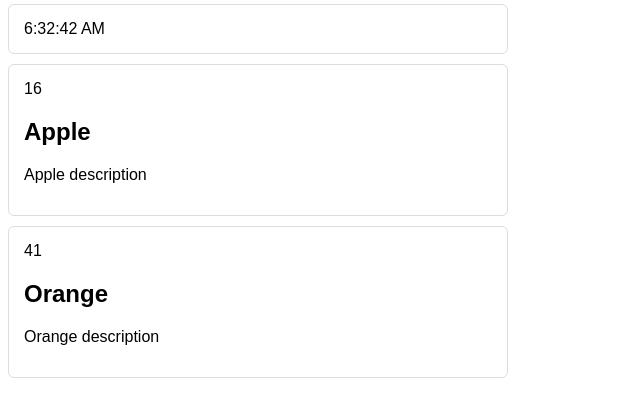
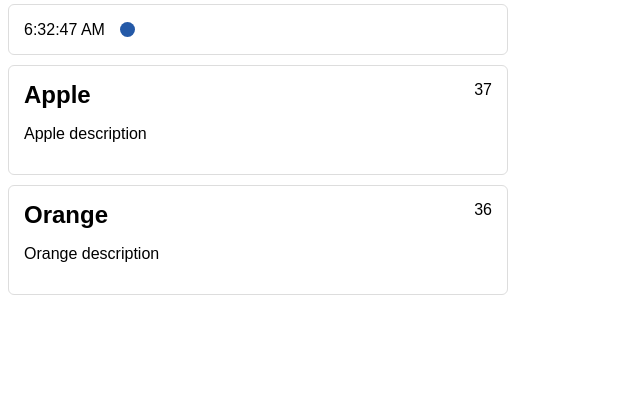
Before and after one commit to dnsobchuk/demo-react, a plain HTML site: page public/index.html in a window 1280 px wide. Shown: the part 110-526 px from the top of the page, without its empty margins (0-640 px from the left). Drawn offline with Linux system fonts and the light colour scheme.

Commit message:
add dynamics and immutable flow

```diff
--- a/public/index.html
+++ b/public/index.html
@@ -11,9 +11,13 @@
 <div id="root"></div>
 
 <script>
-    const state = {
-        time: new Date(),
-        lots: [
+    const api = {
+        get(url) {
+            switch (url){
+                case '/lots':
+                    return new Promise((resolve, reject) => {
+                        setTimeout(() => {
+                            resolve([
                                 {
                                     id: 1,
                                     name: 'Apple',
@@ -25,32 +29,81 @@
                                     name: 'Orange',
                                     description: 'Orange description',
                                     price: 41
-            },
-        ]
+                                }
+                            ])
+                        }, 1000)
+                    })
+                default:
+                    throw new Error('Unknown address')
+            }
+        }
+    }
+
+    const stream = {
+        subscribe(channel, listener) {
+            const match = /price-(\d+)/.exec(channel)
+            if(match) {
+                setInterval(() => {
+                    listener({
+                        id: parseInt(match[1]),
+                        price: Math.round((Math.random() * 10 + 30))
+                    })
+                }, 400)
+            }
+        }
+    }
+
+    let state = {
+        time: new Date(),
+        lots: null
     }
 
     function Header() {
-        const header = document.createElement('header')
-        header.className = 'header'
-        header.append(Logo())
-        return header
+        const node = document.createElement('header')
+        node.className = 'header'
+        node.append(Logo())
+        return node
     }
 
     function Logo() {
-        const logo = document.createElement('img')
-        logo.classList.add('logo')
-        logo.src = 'logo.png'
-        return logo
+        const node = document.createElement('img')
+        node.classList.add('logo')
+        node.src = 'logo.png'
+        return node
     }
 
     function Clock({time}) {
-        const clock = document.createElement('div')
-        clock.className = 'clock'
-        clock.innerText = time.toLocaleTimeString()
-        return clock
+        const node = document.createElement('div')
+        node.className = 'clock'
+
+        const value = document.createElement('span')
+        value.className = 'value'
+        value.innerText = time.toLocaleTimeString()
+
+        node.append(value)
+
+        const icon = document.createElement('span')
+
+        if(time.getHours() >= 7 && time.getHours() <= 21) {
+            icon.className = 'icon day'
+        } else {
+            icon.className = 'icon night'
+        }
+
+        node.append(icon)
+
+        return node
+    }
+
+    function Loading() {
+        const node = document.createElement('div')
+        node.className = 'loading'
+        node.innerText = 'Loading...'
+        return node
     }
 
     function Lots({lots}) {
+        if(lots === null) { return Loading() }
         const list = document.createElement('div')
         list.className = 'lots'
         lots.forEach((lot) => {
@@ -63,15 +116,15 @@
         const node = document.createElement('article')
         node.className = 'lot'
 
+        const name = document.createElement('h1')
+        name.className = 'name'
+        name.innerText = lot.name
+        node.append(name)
+
         const price = document.createElement('div')
         price.className = 'price'
         price.innerText = lot.price
         node.append(price)
-
-        const name = document.createElement('h1')
-        name.className = 'name'
-        name.innerText = lot.name
-        node.append(name)
 
         const description = document.createElement('p')
         description.innerText = lot.description
@@ -88,11 +141,45 @@
         return app
     }
 
-    function render(newDom, realDomRoot) {
+    function put(newDom, realDomRoot) {
+        realDomRoot.innerHTML = ''
         realDomRoot.append(newDom)
     }
 
-    render(App({ state }), document.getElementById('root'))
+    function renderView(state){
+        state = { ...state, time: new Date() }
+        put(App({ state }), document.getElementById('root'))
+    }
+
+    setInterval(() => { renderView(state) }, 1000)
+
+    api.get('/lots').then((lots) => {
+        state = {
+            ...state,
+            lots
+        }
+        renderView(state)
+
+        const onPrice = (data) => {
+            state = {
+                ...state,
+                lots: state.lots.map((lot) => {
+                    if(lot.id === data.id) {
+                        return {
+                            ...lot,
+                            price: data.price
+                        }
+                    }
+                    return lot
+                })
+            }
+            renderView(state)
+        }
+
+        lots.forEach((lot) => {
+            stream.subscribe(`price-${lot.id}`, onPrice)
+        })
+    })
 
 </script>
 </body>
--- a/public/style.css
+++ b/public/style.css
@@ -24,9 +24,44 @@ body {
     height: 100px;
 }
 
-.clock, .lot {
+.clock, .lot, .loading {
     padding: 15px;
     border: 1px solid #ddd;
     border-radius: 6px;
     margin-bottom: 10px;
 }
+
+.name, .price {
+    display: inline;
+}
+
+.price {
+    float: right;
+}
+
+.clock .value {
+    display: inline-block;
+    vertical-align: middle;
+    margin-right: 15px;
+}
+
+.clock .icon {
+    display: inline-block;
+    vertical-align: middle;
+    width: 15px;
+    height: 15px;
+    border-radius: 15px;
+}
+
+.clock .icon.day {
+    background-color: #ef7b00;
+}
+
+.clock .icon.night {
+    background-color: #2459a7;
+}
+
+.loading {
+    text-align: center;
+    background-color: #D3D3D3;
+}
```
Lines whose indentation alone changed are shown as unchanged.
